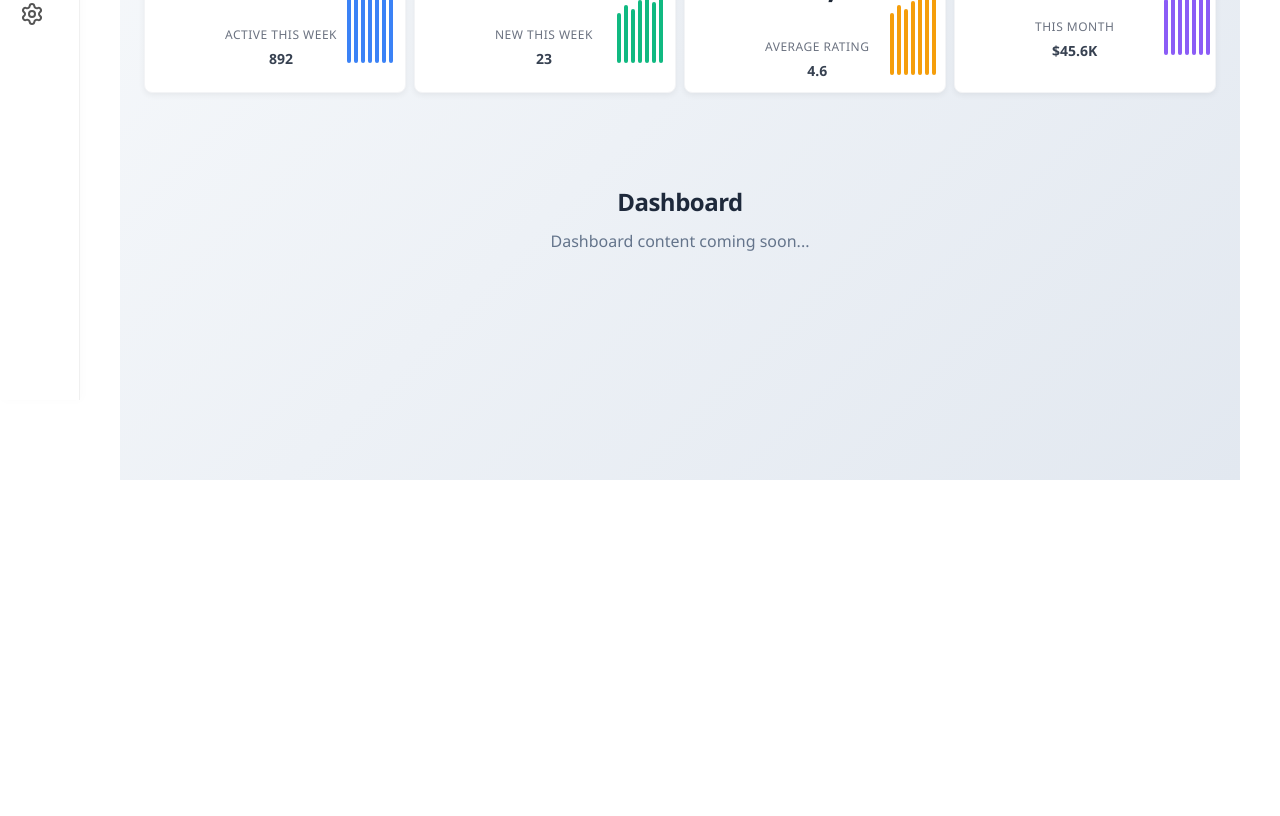
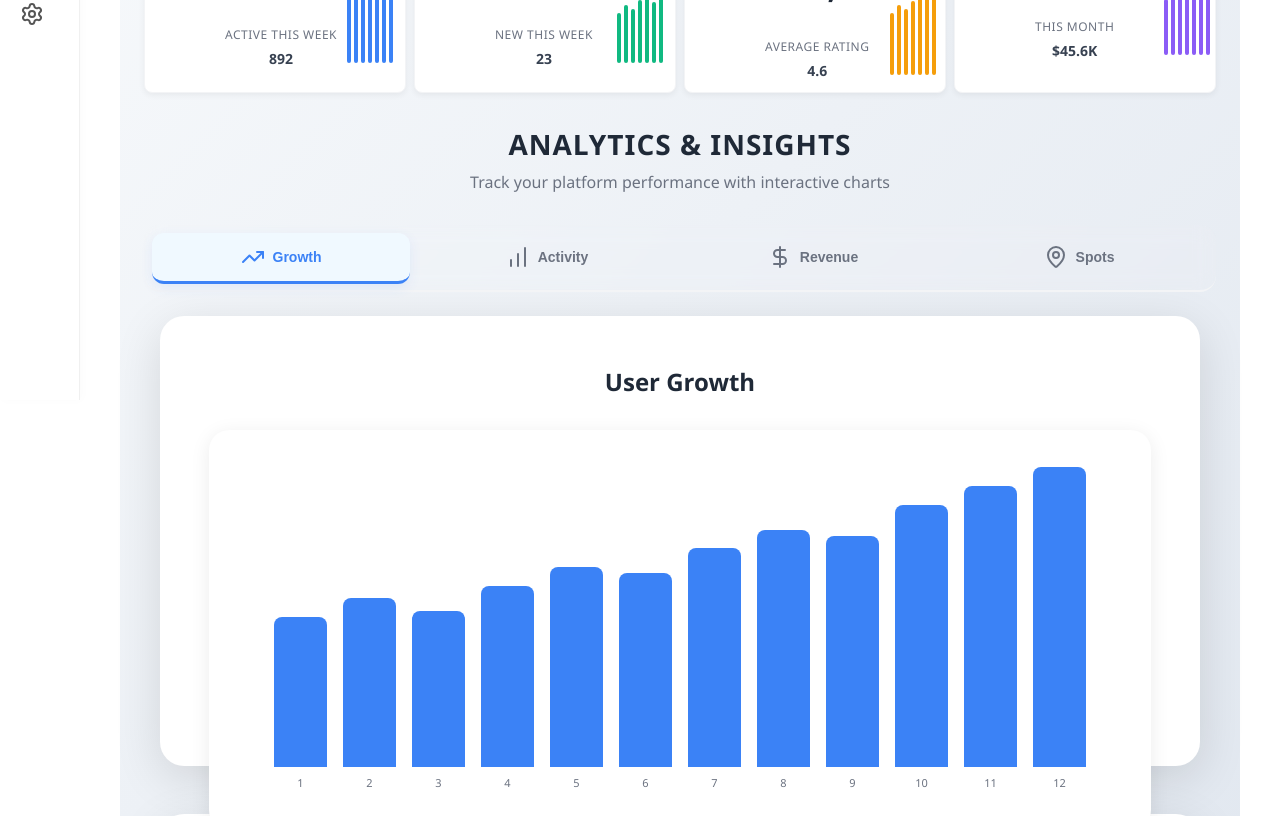
Before and after one commit to Sinxn-coder/chai-in, a React (Vite) app: page / in a window 1280 px wide. Shown: the part 400-1216 px from the top of the page. Before the commit the page ends 920 px from the top, so only its background shows below. Built offline with nearby package versions, Linux system fonts and the light colour scheme.

Commit message:
Add back charts section with bar charts only

```diff
--- a/src/DashboardPage.jsx
+++ b/src/DashboardPage.jsx
@@ -1,9 +1,10 @@
 import React, { useState } from 'react';
-import { Search, Bell, Settings, RefreshCw, Users, MapPin, Star, DollarSign, TrendingUp } from 'lucide-react';
+import { Search, Bell, Settings, RefreshCw, Users, MapPin, Star, DollarSign, TrendingUp, BarChart } from 'lucide-react';
 
 const DashboardPage = () => {
   const [searchQuery, setSearchQuery] = useState('');
   const [isLoading, setIsLoading] = useState(false);
+  const [activeChartTab, setActiveChartTab] = useState('growth');
 
   // Mock data for stats
   const stats = {
@@ -11,6 +12,58 @@ const DashboardPage = () => {
     spots: 456,
     reviews: 2789,
     revenue: 45678
+  };
+
+  // Chart data
+  const chartData = {
+    growth: {
+      users: [120, 135, 125, 145, 160, 155, 175, 190, 185, 210, 225, 240],
+      spots: [30, 35, 32, 38, 42, 40, 45, 48, 46, 52, 55, 58],
+      reviews: [180, 195, 190, 210, 225, 220, 240, 255, 250, 270, 285, 290],
+      revenue: [2800, 3200, 3000, 3600, 4000, 3800, 4200, 4500, 4300, 4800, 5200, 5500]
+    },
+    activity: {
+      daily: [45, 52, 48, 58, 62, 55, 68, 72, 65, 78, 82, 75],
+      weekly: [320, 350, 340, 380, 410, 390, 450, 480, 460, 520, 550, 510],
+      monthly: [1200, 1350, 1300, 1450, 1600, 1550, 1750, 1900, 1850, 2100, 2250, 2150]
+    },
+    revenue: {
+      subscriptions: [1200, 1350, 1300, 1450, 1600, 1550, 1750, 1900, 1850, 2100, 2250, 2400],
+      ads: [800, 900, 850, 950, 1050, 1000, 1100, 1200, 1150, 1300, 1400, 1500],
+      commissions: [800, 950, 850, 1200, 1350, 1250, 1350, 1400, 1300, 1400, 1550, 1600]
+    },
+    spots: {
+      restaurants: [120, 135, 125, 145, 160, 155, 175, 190, 185, 210, 225, 240],
+      cafes: [80, 90, 85, 95, 105, 100, 110, 120, 115, 130, 140, 145],
+      bars: [60, 70, 65, 75, 85, 80, 90, 100, 95, 110, 120, 125]
+    }
+  };
+
+  const handleTabClick = (tab) => {
+    setActiveChartTab(tab);
+  };
+
+  // Bar chart rendering function
+  const renderBarChart = (data, color) => {
+    const maxValue = Math.max(...data);
+    return (
+      <div className="chart-bars-container">
+        {data.map((value, index) => (
+          <div key={index} className="chart-bar-wrapper">
+            <div
+              className="chart-bar-fill"
+              style={{
+                height: `${(value / maxValue) * 300}px`,
+                backgroundColor: color
+              }}
+            >
+              <div className="chart-bar-value">{value}</div>
+            </div>
+            <div className="chart-bar-label">{index + 1}</div>
+          </div>
+        ))}
+      </div>
+    );
   };
 
   const handleRefresh = () => {
@@ -171,6 +224,132 @@ const DashboardPage = () => {
         </div>
       </div>
 
+      {/* Charts Section */}
+      <div className="charts-section">
+        <div className="charts-header">
+          <h2>Analytics & Insights</h2>
+          <p>Track your platform performance with interactive charts</p>
+        </div>
+
+        <div className="chart-tabs">
+          {[
+            { id: 'growth', label: 'Growth', icon: TrendingUp },
+            { id: 'activity', label: 'Activity', icon: BarChart },
+            { id: 'revenue', label: 'Revenue', icon: DollarSign },
+            { id: 'spots', label: 'Spots', icon: MapPin }
+          ].map((tab) => (
+            <button
+              key={tab.id}
+              className={`chart-tab ${activeChartTab === tab.id ? 'active' : ''}`}
+              onClick={() => handleTabClick(tab.id)}
+            >
+              <tab.icon className="w-4 h-4" />
+              {tab.label}
+            </button>
+          ))}
+        </div>
+
+        <div className="chart-content">
+          {activeChartTab === 'growth' && (
+            <div className="chart-grid">
+              <div className="chart-card">
+                <h3>User Growth</h3>
+                <div className="chart-container">
+                  {renderBarChart(chartData.growth.users, '#3b82f6')}
+                </div>
+              </div>
+              <div className="chart-card">
+                <h3>Spots Growth</h3>
+                <div className="chart-container">
+                  {renderBarChart(chartData.growth.spots, '#10b981')}
+                </div>
+              </div>
+              <div className="chart-card">
+                <h3>Reviews Growth</h3>
+                <div className="chart-container">
+                  {renderBarChart(chartData.growth.reviews, '#f59e0b')}
+                </div>
+              </div>
+              <div className="chart-card">
+                <h3>Revenue Growth</h3>
+                <div className="chart-container">
+                  {renderBarChart(chartData.growth.revenue, '#8b5cf6')}
+                </div>
+              </div>
+            </div>
+          )}
+
+          {activeChartTab === 'activity' && (
+            <div className="chart-grid">
+              <div className="chart-card">
+                <h3>Daily Activity</h3>
+                <div className="chart-container">
+                  {renderBarChart(chartData.activity.daily, '#3b82f6')}
+                </div>
+              </div>
+              <div className="chart-card">
+                <h3>Weekly Activity</h3>
+                <div className="chart-container">
+                  {renderBarChart(chartData.activity.weekly, '#10b981')}
+                </div>
+              </div>
+              <div className="chart-card">
+                <h3>Monthly Activity</h3>
+                <div className="chart-container">
+                  {renderBarChart(chartData.activity.monthly, '#8b5cf6')}
+                </div>
+              </div>
+            </div>
+          )}
+
+          {activeChartTab === 'revenue' && (
+            <div className="chart-grid">
+              <div className="chart-card">
+                <h3>Subscription Revenue</h3>
+                <div className="chart-container">
+                  {renderBarChart(chartData.revenue.subscriptions, '#3b82f6')}
+                </div>
+              </div>
+              <div className="chart-card">
+                <h3>Ad Revenue</h3>
+                <div className="chart-container">
+                  {renderBarChart(chartData.revenue.ads, '#10b981')}
+                </div>
+              </div>
+              <div className="chart-card">
+                <h3>Commission Revenue</h3>
+                <div className="chart-container">
+                  {renderBarChart(chartData.revenue.commissions, '#8b5cf6')}
+                </div>
+              </div>
+            </div>
+          )}
+
+          {activeChartTab === 'spots' && (
+            <div className="chart-grid">
+              <div className="chart-card">
+                <h3>Restaurants</h3>
+                <div className="chart-container">
+                  {renderBarChart(chartData.spots.restaurants, '#3b82f6')}
+                </div>
+              </div>
+              <div className="chart-card">
+                <h3>Cafes</h3>
+                <div className="chart-container">
+                  {renderBarChart(chartData.spots.cafes, '#10b981')}
+                </div>
+              </div>
+              <div className="chart-card">
+                <h3>Bars</h3>
+                <div className="chart-container">
+                  {renderBarChart(chartData.spots.bars, '#8b5cf6')}
+                </div>
+              </div>
+            </div>
+          )}
+        </div>
+      </div>
+
       <div className="dashboard-empty">
         <h1>Dashboard</h1>
         <p>Dashboard content coming soon...</p>
```
